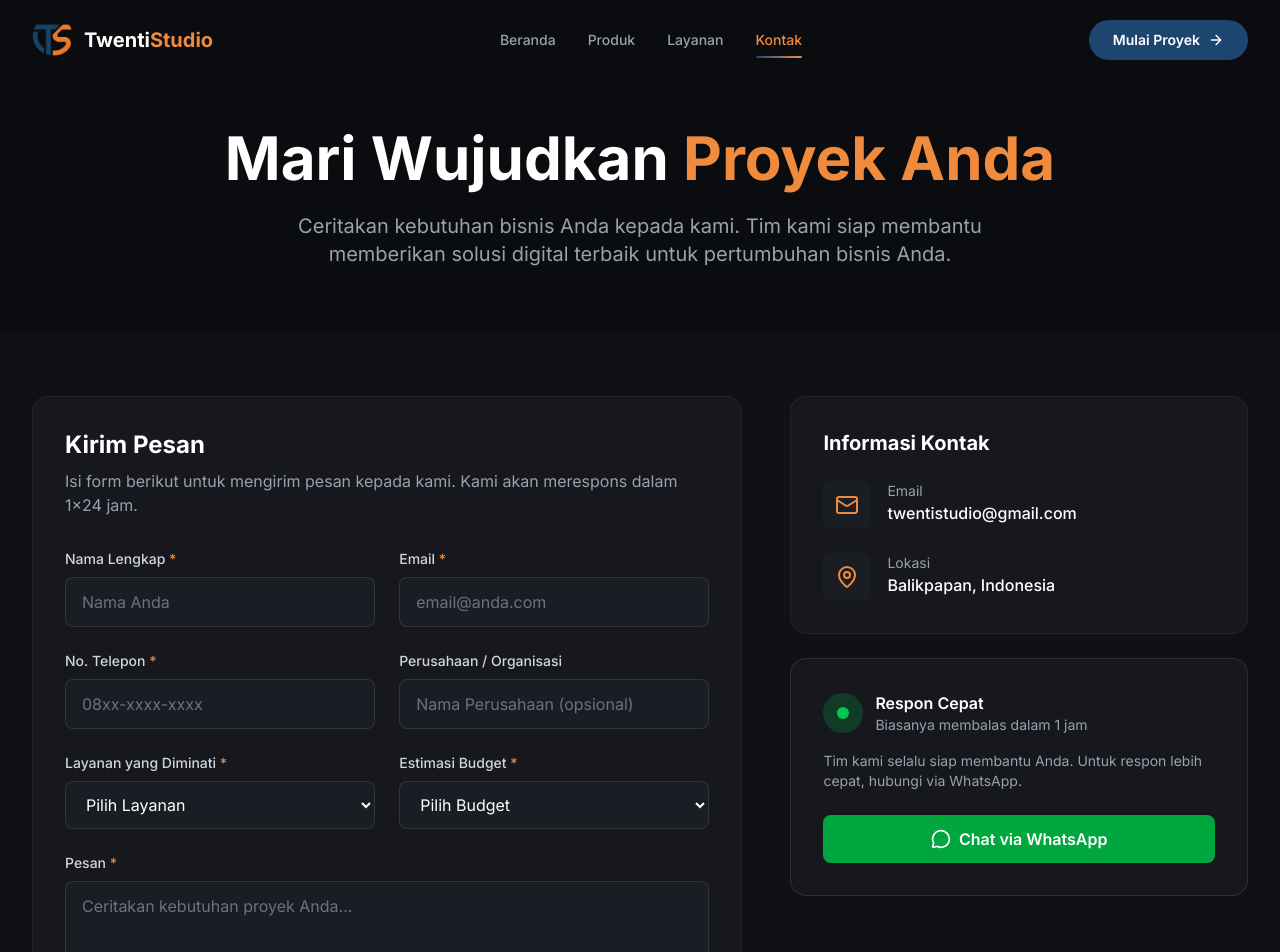
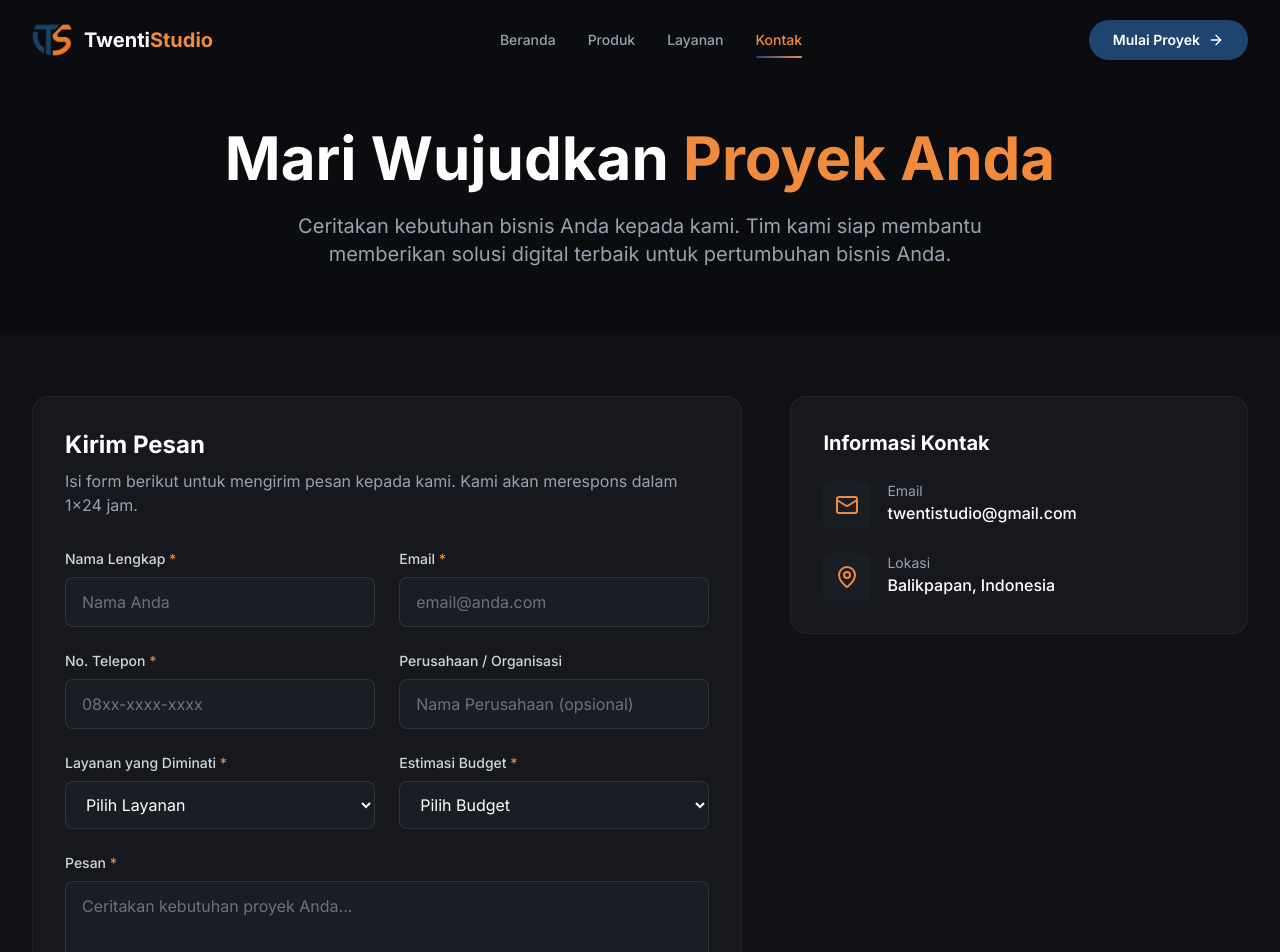
Before and after one commit to Twenti-Studio/twenti-profile, a Next.js app: page /kontak in a window 1280 px wide. Shown: the top 952 px of the page. Built offline with nearby package versions, Linux system fonts and the light colour scheme.

Commit message:
remove whatsapp

```diff
--- a/app/kontak/ContactClient.tsx
+++ b/app/kontak/ContactClient.tsx
@@ -369,7 +369,7 @@ const ContactClient = () => {
                             </div>
 
                             {/* Quick Response */}
-                            <div className="bg-dark-700 border border-white/10 rounded-2xl p-8">
+                            {/* <div className="bg-dark-700 border border-white/10 rounded-2xl p-8">
                                 <div className="flex items-center gap-3 mb-4">
                                     <div className="w-10 h-10 flex items-center justify-center bg-green-500/20 rounded-full">
                                         <span className="w-3 h-3 bg-green-500 rounded-full animate-pulse" />
@@ -392,7 +392,7 @@ const ContactClient = () => {
                                     <MessageCircle className="w-5 h-5" />
                                     <span>Chat via WhatsApp</span>
                                 </a>
-                            </div>
+                            </div> */}
                         </div>
                     </div>
                 </div>
--- a/app/page.tsx
+++ b/app/page.tsx
@@ -344,10 +344,10 @@ export default function Home() {
               <CheckCircle className="w-5 h-5" />
               <span>Konsultasi Gratis</span>
             </div>
-            <div className="flex items-center gap-2">
+            {/* <div className="flex items-center gap-2">
               <CheckCircle className="w-5 h-5" />
               <span>Respon Cepat</span>
-            </div>
+            </div> */}
             <div className="flex items-center gap-2">
               <CheckCircle className="w-5 h-5" />
               <span>Tim Profesional</span>
```
